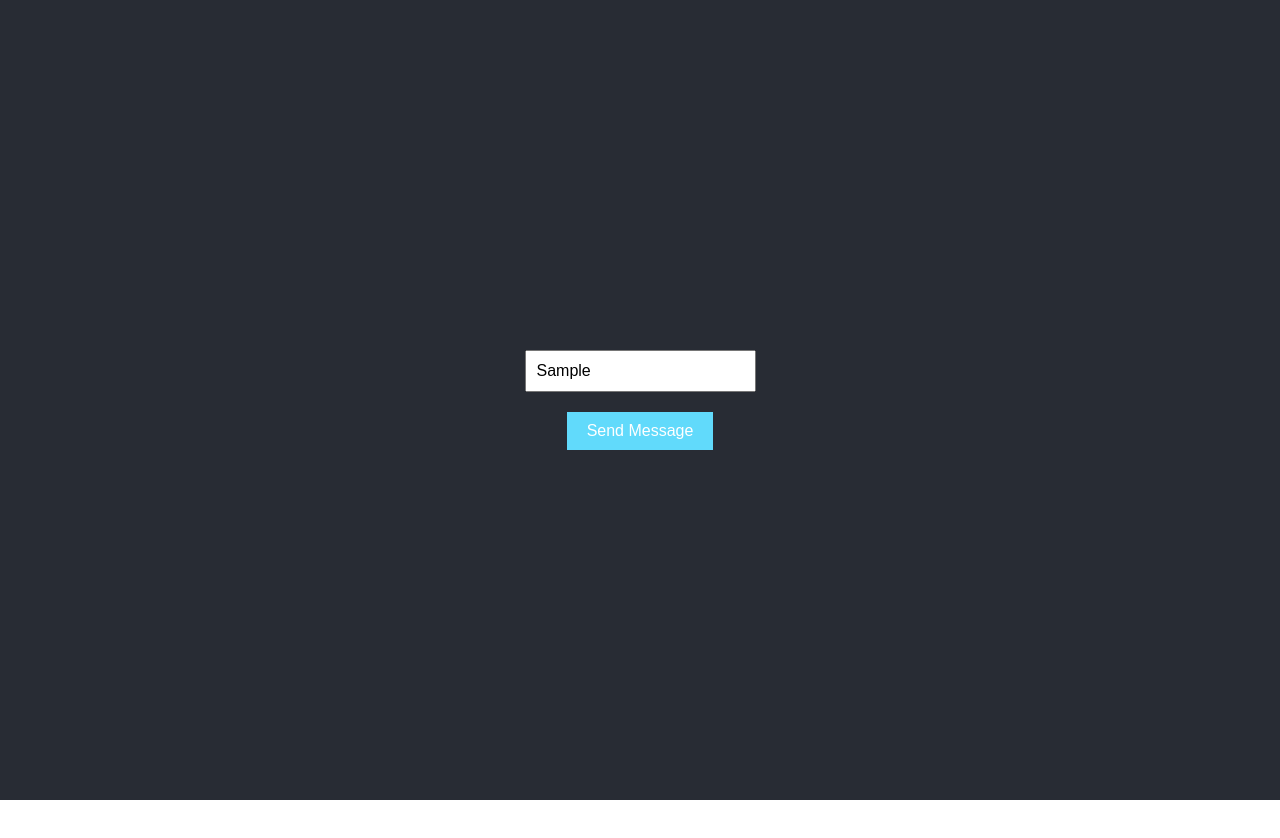
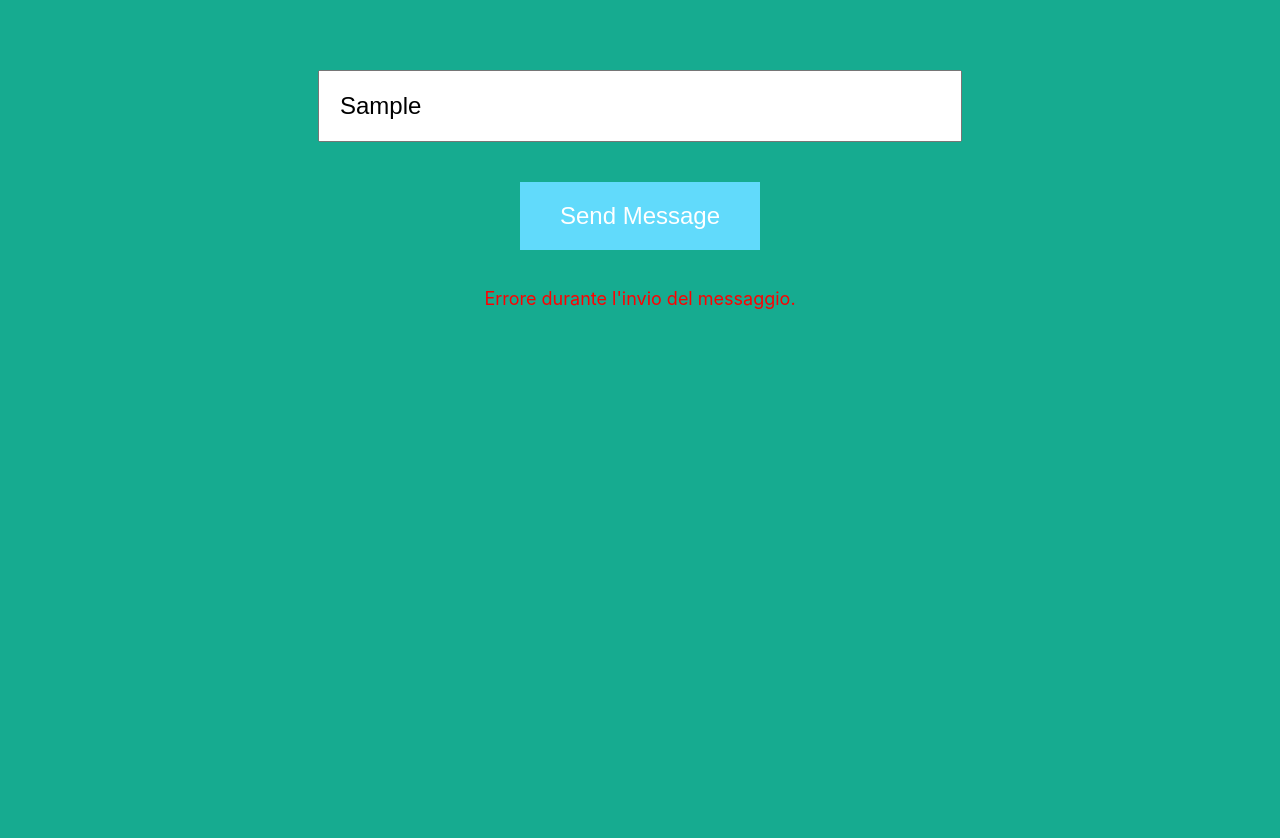
Before and after one commit to Lpint02/amplify-app, a React (Create React App) app: page / in a window 1280 px wide. Both pictures are taken after typing "Sample" into the empty fields and a click on the button "Send Message". Shown: the top 838 px of the page. Before the commit the page ends 800 px from the top, so only its background shows below. Built offline with nearby package versions, Linux system fonts and the light colour scheme; no server answers.

Commit message:
updated App.js and App.css

```diff
--- a/src/App.css
+++ b/src/App.css
@@ -2,51 +2,34 @@
   text-align: center;
 }
 
-.App-logo {
-  height: 40vmin;
-  pointer-events: none;
-}
-
-@media (prefers-reduced-motion: no-preference) {
-  .App-logo {
-    animation: App-logo-spin infinite 20s linear;
-  }
-}
-
 .App-header {
-  background-color: #282c34;
+  background-color: #16ab90;
   min-height: 100vh;
   display: flex;
   flex-direction: column;
   align-items: center;
-  justify-content: center;
+  justify-content: flex-start;
   font-size: calc(10px + 2vmin);
+  padding-top: 50px;
   color: white;
 }
 
 .App-link {
-  color: #61dafb;
-}
-
-@keyframes App-logo-spin {
-  from {
-    transform: rotate(0deg);
-  }
-  to {
-    transform: rotate(360deg);
-  }
+  color: #e9b51b;
 }
 
 input[type="text"] {
-  padding: 10px;
-  margin: 10px;
-  font-size: 16px;
+  padding: 20px;
+  margin: 20px;
+  font-size: 24px;
+  width: 80%;
+  max-width: 600px;
 }
 
 button {
-  padding: 10px 20px;
-  margin: 10px;
-  font-size: 16px;
+  padding: 20px 40px;
+  margin: 20px;
+  font-size: 24px;
   background-color: #61dafb;
   border: none;
   color: white;
@@ -56,3 +39,13 @@ button {
 button:hover {
   background-color: #21a1f1;
 }
+
+.success-message {
+  color: green;
+  font-size: 18px;
+}
+
+.error-message {
+  color: red;
+  font-size: 18px;
+}
--- a/src/App.js
+++ b/src/App.js
@@ -4,6 +4,8 @@ import './App.css';
 
 function App() {
   const [text, setText] = useState('');
+  const [responseMessage, setResponseMessage] = useState('');
+  const [isError, setIsError] = useState(false);
 
   const handleChange = (event) => {
     setText(event.target.value);
@@ -18,8 +20,13 @@ function App() {
                 'Content-Type': 'application/json'
             }
         });
+        setResponseMessage('Messaggio inviato con successo!');
+        setIsError(false);
+        setText(''); // Svuota la casella di testo
         console.log('Response:', response.data);
     } catch (error) {
+        setResponseMessage('Errore durante l\'invio del messaggio.');
+        setIsError(true);
         console.error('Error posting message:', error);
     }
 };
@@ -36,6 +43,11 @@ function App() {
         <button onClick={handleClick}>
           Send Message
         </button>
+        {responseMessage && (
+          <p className={isError ? 'error-message' : 'success-message'}>
+            {responseMessage}
+          </p>
+        )}
       </header>
     </div>
   );
```
